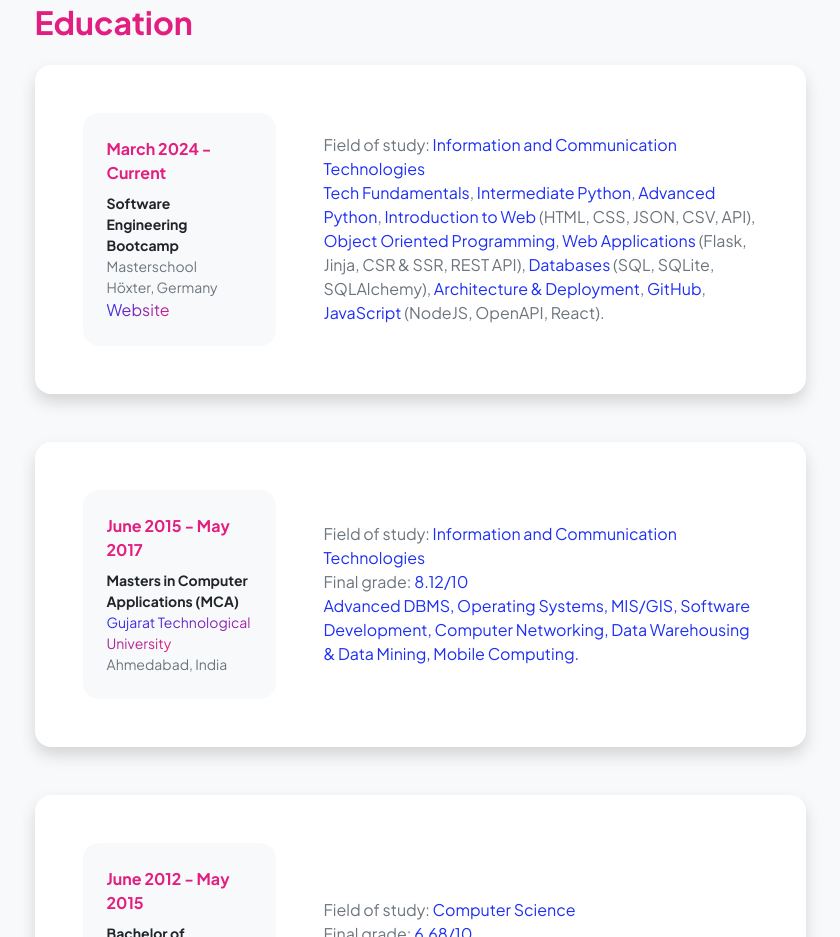
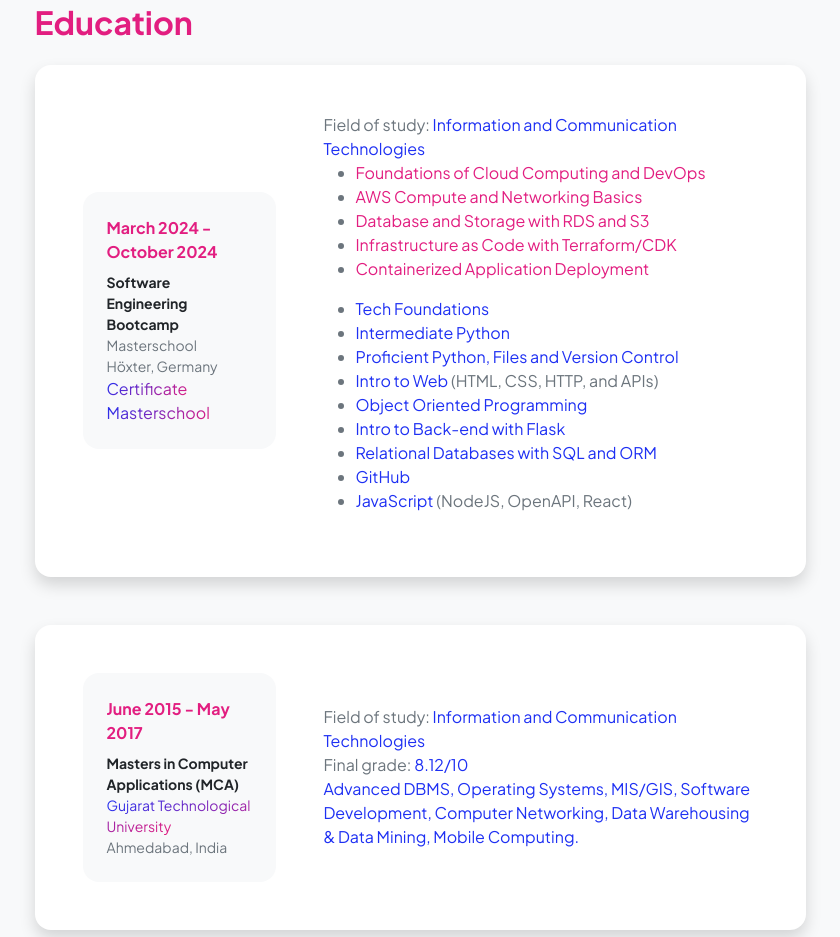
Before and after one commit to Vrana710/Portfolio, a plain HTML site: page resume.html in a window 1280 px wide. Shown: the part 2815-3752 px from the top of the page, without its empty margins (220-1060 px from the left). Drawn offline with nearby package versions, Linux system fonts and the light colour scheme.

Commit message:
Added new Certificate-Masterschool

```diff
--- a/resume.html
+++ b/resume.html
@@ -316,32 +316,58 @@
                             <div class="row align-items-center gx-5">
                                 <div class="col text-center text-lg-start mb-4 mb-lg-0">
                                     <div class="bg-light p-4 rounded-4">
-                                        <div class="text-secondary fw-bolder mb-2">March 2024 - Current</div>
+                                        <div class="text-secondary fw-bolder mb-2">March 2024 - October 2024</div>
                                         <div class="small fw-bolder">Software Engineering Bootcamp</div>
                                         <div class="small text-muted">Masterschool</div>
                                         <div class="small text-muted">Höxter, Germany</div>
-                                        <a href="https://de.masterschool.com/" target="_blank" class="text-gradient">Website</a>
+                                        <a href="https://drive.google.com/file/d/1La7wblD_TID33zVFjhlmQOT2LLovRWM8/view?usp=sharing"
+                                           target="_blank" class="text-gradient">Certificate</a>
+                                        <a href="https://de.masterschool.com/" target="_blank" class="text-gradient">Masterschool</a>
                                     </div>
                                 </div>
                                 <div class="col-lg-8">
-                                    <div class="text-muted">Field of study: <span class="text-primary">Information and Communication
-                                        Technologies</span></div>
+                                    <div class="text-muted">Field of study: <span class="text-primary">
+                                        Information and Communication
+                                        Technologies</span>
+                                    </div>
+                                    <!-- Cloud -->
                                     <div class="text-muted">
-                                        <span class="text-primary">Tech Fundamentals</span>,
-                                        <span class="text-primary">Intermediate Python</span>,
-                                        <span class="text-primary">Advanced Python</span>,
-                                        <span class="text-primary">Introduction to Web</span> (HTML, CSS, JSON, CSV,
-                                        API),
-                                        <span class="text-primary">Object Oriented Programming</span>,
-                                        <span class="text-primary">Web Applications</span> (Flask, Jinja, CSR & SSR,
-                                        REST
-                                        API),
-                                        <span class="text-primary">Databases</span> (SQL, SQLite, SQLAlchemy),
-                                        <span class="text-primary">Architecture & Deployment</span>,
-                                        <span class="text-primary">GitHub</span>,
-                                        <span class="text-primary">JavaScript</span> (NodeJS, OpenAPI, React).
+                                        <ul>
+                                            <li><span
+                                                    class="text-secondary">Foundations of Cloud Computing and DevOps</span>
+                                            </li>
+                                            <li><span class="text-secondary">AWS Compute and Networking Basics</span>
+                                            </li>
+                                            <li><span class="text-secondary">Database and Storage with RDS and S3</span>
+                                            </li>
+                                            <li><span
+                                                    class="text-secondary">Infrastructure as Code with Terraform/CDK</span>
+                                            </li>
+                                            <li><span class="text-secondary">Containerized Application Deployment</span>
+                                            </li>
+                                        </ul>
                                     </div>
 
+                                    <!-- Software Engineering -->
+                                    <div class="text-muted">
+                                        <ul>
+                                            <li><span class="text-primary">Tech Foundations</span></li>
+                                            <li><span class="text-primary">Intermediate Python</span></li>
+                                            <li><span
+                                                    class="text-primary">Proficient Python, Files and Version Control</span>
+                                            </li>
+                                            <li><span class="text-primary">Intro to Web</span> (HTML, CSS, HTTP, and
+                                                APIs)
+                                            </li>
+                                            <li><span class="text-primary">Object Oriented Programming</span></li>
+                                            <li><span class="text-primary">Intro to Back-end with Flask</span></li>
+                                            <li><span class="text-primary">Relational Databases with SQL and ORM</span>
+                                            </li>
+                                            <li><span class="text-primary">GitHub</span></li>
+                                            <li><span class="text-primary">JavaScript</span> (NodeJS, OpenAPI, React)
+                                            </li>
+                                        </ul>
+                                    </div>
                                 </div>
                             </div>
                         </div>
@@ -354,7 +380,8 @@
                                     <div class="bg-light p-4 rounded-4">
                                         <div class="text-secondary fw-bolder mb-2">June 2015 - May 2017</div>
                                         <div class="small fw-bolder">Masters in Computer Applications (MCA)</div>
-                                        <div class="small text-muted"><a href="https://www.gtu.ac.in/" target="_blank"
+                                        <div class="small text-muted"><a href="https://www.gtu.ac.in/"
+                                                                         target="_blank"
                                                                          class="text-gradient">Gujarat Technological
                                             University</a></div>
                                         <div class="small text-muted">Ahmedabad, India</div>
@@ -365,7 +392,8 @@
                                         Field of study: <span class="text-primary">Information and Communication
                                         Technologies</span>
                                     </div>
-                                    <div class="text-muted">Final grade: <span class="text-primary">8.12/10</span></div>
+                                    <div class="text-muted">Final grade: <span class="text-primary">8.12/10</span>
+                                    </div>
                                     <div class="text-muted">
                                         <span class="text-primary">Advanced DBMS, Operating Systems, MIS/GIS, Software Development, Computer Networking, Data Warehousing & Data Mining, Mobile Computing.</span>
                                     </div>
@@ -381,8 +409,10 @@
                                     <div class="bg-light p-4 rounded-4">
                                         <div class="text-secondary fw-bolder mb-2">June 2012 - May 2015</div>
                                         <div class="small fw-bolder">Bachelor of Computer Science (BSc.(CS))</div>
-                                        <div class="small text-muted"><a href="https://www.vnsgu.ac.in/" target="_blank"
-                                                                         class="text-gradient">Veer Narmad South Gujarat
+                                        <div class="small text-muted"><a href="https://www.vnsgu.ac.in/"
+                                                                         target="_blank"
+                                                                         class="text-gradient">Veer Narmad South
+                                            Gujarat
                                             University</a></div>
                                         <div class="small text-muted">Surat, India</div>
                                     </div>
@@ -468,11 +498,12 @@
                     <!-- Udacity Certifications -->
                     <div class="card shadow border-0 rounded-4 mb-5">
                         <div class="card-body p-5">
-                             <h3 class=" text-gradient fw-bolder">Udemy Online Course 2024</h3>
+                            <h3 class=" text-gradient fw-bolder">Udemy Online Course 2024</h3>
                             <ul>
                                 <li>
-                                    <a href="https://www.udemy.com/certificate/UC-c5913c10-7458-448c-bd90-13e0dea43eda/" target="_blank">
-                                    [NEW] Ultimate AWS Certified Cloud Practitioner CLF-C02
+                                    <a href="https://www.udemy.com/certificate/UC-c5913c10-7458-448c-bd90-13e0dea43eda/"
+                                       target="_blank">
+                                        [NEW] Ultimate AWS Certified Cloud Practitioner CLF-C02
                                     </a>
                                 </li>
                             </ul>
```
Also changed, not shown: contact.html (+9 -1 lines), assets/back.png (added), assets/front.png (added).
